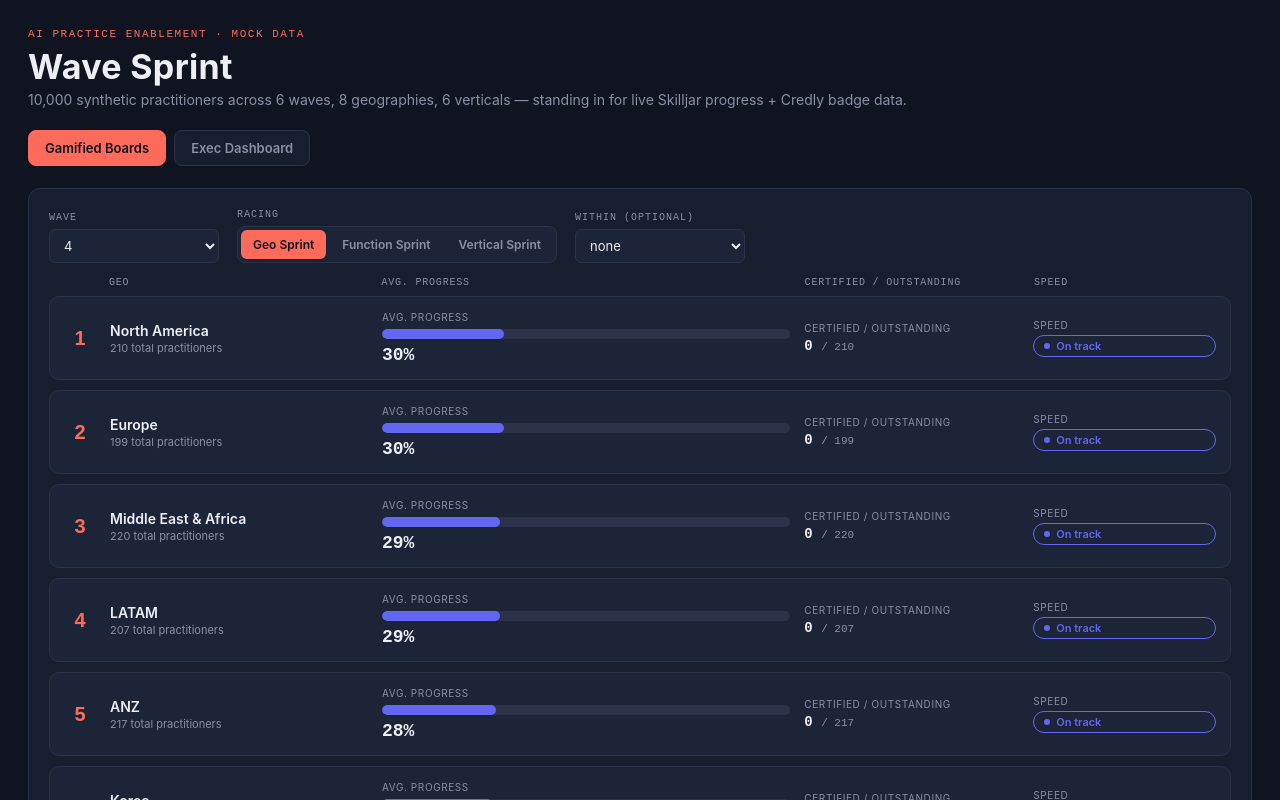
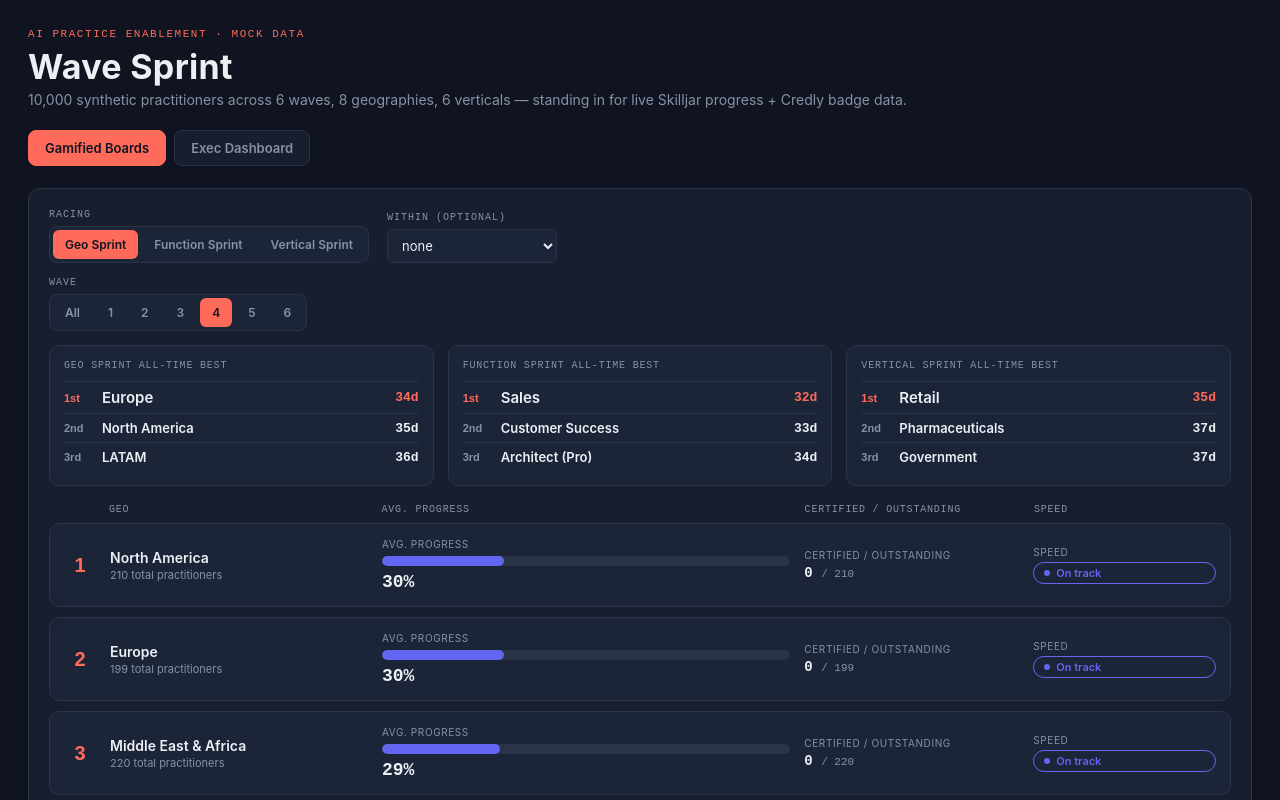
Before and after one commit to boughty/GSI-Dashboard, a React (Vite) app: page / in a window 1280 px wide. Shown: the top 800 px of the page. Built offline with nearby package versions, Linux system fonts and the light colour scheme.

Commit message:
podium additions

```diff
--- a/src/App.jsx
+++ b/src/App.jsx
@@ -301,6 +301,24 @@ const DIMENSIONS = {
 };
 const MIN_FIELD = 12; // small-field rollup threshold: below this, don't present it as a standalone race
 
+const MEDALS = ["1st", "2nd", "3rd"];
+
+function PodiumCard({ title, top3 }) {
+  return (
+    <div className="podium-card">
+      <div className="podium-title">{title}</div>
+      {top3.length === 0 && <div className="podium-empty">No finished waves yet</div>}
+      {top3.map((g, i) => (
+        <div className={`podium-entry podium-rank-${i + 1}`} key={g.label}>
+          <span className="podium-medal">{MEDALS[i]}</span>
+          <span className="podium-name">{g.label}</span>
+          <span className="podium-value">{g.avgFinishDay}d</span>
+        </div>
+      ))}
+    </div>
+  );
+}
+
 function GamifiedBoards({ data }) {
   const activeWave = useMemo(() => {
     const started = WAVES.filter((w) => w.startDay <= TODAY);
@@ -316,19 +334,48 @@ function GamifiedBoards({ data }) {
 
   const otherDims = ["Geo", "Function", "Vertical"].filter((d) => d !== racingDim);
 
+  const waveOnlyScoped = useMemo(() => {
+    return wave === "all" ? data : data.filter((p) => p.wave === Number(wave));
+  }, [data, wave]);
+
   const scoped = useMemo(() => {
-    let rows = wave === "all" ? data : data.filter((p) => p.wave === Number(wave));
+    let rows = waveOnlyScoped;
     if (withinDim !== "none" && withinVal) {
       const accessor = DIMENSIONS[withinDim].accessor;
       rows = rows.filter((p) => accessor(p) === withinVal);
     }
     return rows;
-  }, [data, wave, withinDim, withinVal]);
+  }, [waveOnlyScoped, withinDim, withinVal]);
 
   const board = useMemo(() => {
     const accessor = DIMENSIONS[racingDim].accessor;
     return groupStats(scoped, accessor).filter((g) => g.count >= MIN_FIELD);
   }, [scoped, racingDim]);
+
+  // podiums are wave-independent: each group's best-ever avg-days-to-badge, taken only from
+  // waves that have actually finished, so a still-running wave can never distort the record
+  const podiums = useMemo(() => {
+    const finishedWaves = WAVES.filter((w) => TODAY - w.startDay > EXPECTED_DAYS_TO_COMPLETE);
+    return ["Geo", "Function", "Vertical"].map((dim) => {
+      const accessor = DIMENSIONS[dim].accessor;
+      const bestByLabel = {};
+      finishedWaves.forEach((w) => {
+        const waveData = data.filter((p) => p.wave === w.id);
+        groupStats(waveData, accessor)
+          .filter((g) => g.count >= MIN_FIELD && g.avgFinishDay != null)
+          .forEach((g) => {
+            if (!bestByLabel[g.label] || g.avgFinishDay < bestByLabel[g.label]) {
+              bestByLabel[g.label] = g.avgFinishDay;
+            }
+          });
+      });
+      const top3 = Object.entries(bestByLabel)
+        .map(([label, avgFinishDay]) => ({ label, avgFinishDay }))
+        .sort((a, b) => a.avgFinishDay - b.avgFinishDay)
+        .slice(0, 3);
+      return { dim, top3 };
+    });
+  }, [data]);
 
   // wave status: how to talk about "speed" for whichever wave(s) are in view
   const waveStatus = useMemo(() => {
@@ -357,12 +404,6 @@ function GamifiedBoards({ data }) {
   return (
     <div className="panel">
       <div className="controls-row">
-        <Select
-          label="Wave"
-          value={wave}
-          onChange={setWave}
-          options={["all", ...WAVES.map((w) => String(w.id))]}
-        />
         <div className="select-wrap">
           <span className="select-label">Racing</span>
           <SegmentedControl
@@ -380,6 +421,23 @@ function GamifiedBoards({ data }) {
         {withinDim !== "none" && (
           <Select label={withinDim} value={withinVal} onChange={setWithinVal} options={DIMENSIONS[withinDim].options} />
         )}
+      </div>
+
+      <div className="controls-row">
+        <div className="select-wrap">
+          <span className="select-label">Wave</span>
+          <SegmentedControl
+            value={wave}
+            onChange={setWave}
+            options={[{ value: "all", label: "All" }, ...WAVES.map((w) => ({ value: String(w.id), label: String(w.id) }))]}
+          />
+        </div>
+      </div>
+
+      <div className="podium-row">
+        <PodiumCard title="Geo Sprint all-time best" top3={podiums.find((p) => p.dim === "Geo").top3} />
+        <PodiumCard title="Function Sprint all-time best" top3={podiums.find((p) => p.dim === "Function").top3} />
+        <PodiumCard title="Vertical Sprint all-time best" top3={podiums.find((p) => p.dim === "Vertical").top3} />
       </div>
 
       <div className="row-head">
@@ -424,12 +482,17 @@ function ExecDashboard({ data }) {
   const [scopeDim, setScopeDim] = useState("Function");
   const [scopeVal, setScopeVal] = useState(FUNCTIONS[0].key);
   const [breakdown, setBreakdown] = useState("Geography");
+  const [wave, setWave] = useState("all");
 
   const scopeOptions = { Function: FUNCTIONS.map((f) => f.key), Geography: GEOS, Vertical: VERTICALS };
   const scopeKeyFn = { Function: (p) => p.function, Geography: (p) => p.geo, Vertical: (p) => p.vertical }[scopeDim];
   const breakdownKeyFn = { Function: (p) => p.function, Geography: (p) => p.geo, Vertical: (p) => p.vertical }[breakdown];
 
-  const scoped = useMemo(() => data.filter((p) => scopeKeyFn(p) === scopeVal), [data, scopeKeyFn, scopeVal]);
+  const scoped = useMemo(() => {
+    let rows = data.filter((p) => scopeKeyFn(p) === scopeVal);
+    if (wave !== "all") rows = rows.filter((p) => p.wave === Number(wave));
+    return rows;
+  }, [data, scopeKeyFn, scopeVal, wave]);
 
   const headline = useMemo(() => {
     const avg = scoped.reduce((s, p) => s + p.progressPct, 0) / (scoped.length || 1);
@@ -441,9 +504,15 @@ function ExecDashboard({ data }) {
     const stats = groupStats(scoped, breakdownKeyFn);
     return stats.map((s) => {
       const members = scoped.filter((p) => breakdownKeyFn(p) === s.label);
-      return { ...s, status: statusForMembers(members) };
+      // a single wave means everyone shares the same start day, so the simple
+      // per-wave status function is valid; "all" spans mixed wave stages and
+      // needs the per-person version to avoid the averaging bug we hit earlier
+      const status = wave === "all"
+        ? statusForMembers(members)
+        : statusFor(s.avgPct, WAVES.find((w) => w.id === Number(wave)).startDay);
+      return { ...s, status };
     });
-  }, [scoped, breakdownKeyFn]);
+  }, [scoped, breakdownKeyFn, wave]);
 
   const onDimChange = (dim) => {
     setScopeDim(dim);
@@ -471,11 +540,22 @@ function ExecDashboard({ data }) {
         />
       </div>
 
+      <div className="controls-row">
+        <div className="select-wrap">
+          <span className="select-label">Wave</span>
+          <SegmentedControl
+            value={wave}
+            onChange={setWave}
+            options={[{ value: "all", label: "All" }, ...WAVES.map((w) => ({ value: String(w.id), label: String(w.id) }))]}
+          />
+        </div>
+      </div>
+
       <div className="headline-card">
         <div className="headline-num">{headline.avg}%</div>
         <div className="headline-meta">
           <div className="headline-title">{scopeVal} — overall progress</div>
-          <div className="headline-sub">{headline.finished} of {headline.total} certified across all waves</div>
+          <div className="headline-sub">{headline.finished} of {headline.total} certified{wave === "all" ? " across all waves" : ` in Wave ${wave}`}</div>
         </div>
       </div>
 
@@ -603,6 +683,17 @@ export default function App() {
         .row-stat-num-lg { font-size: 18px; }
         .row-stat-dim { color: var(--muted); font-weight: 500; font-size: 11px; }
         .row-stat-soft { color: var(--muted); font-size: 11px; margin-top: 2px; }
+        .podium-row { display: grid; grid-template-columns: repeat(3, 1fr); gap: 14px; margin-bottom: 18px; }
+        .podium-card { background: var(--surface-alt); border: 1px solid var(--border); border-radius: 10px; padding: 14px; }
+        .podium-title { font-family: 'JetBrains Mono', monospace; font-size: 10px; text-transform: uppercase; letter-spacing: 0.08em; color: var(--muted); margin-bottom: 10px; }
+        .podium-empty { color: var(--muted); font-size: 12px; padding: 8px 0; }
+        .podium-entry { display: flex; align-items: center; gap: 8px; padding: 6px 0; border-top: 1px solid var(--border); }
+        .podium-entry:first-child { border-top: none; }
+        .podium-medal { font-family: 'Barlow Condensed', sans-serif; font-weight: 700; font-size: 11px; color: var(--muted); width: 30px; flex-shrink: 0; }
+        .podium-name { flex: 1; font-size: 13px; font-weight: 600; min-width: 0; overflow: hidden; text-overflow: ellipsis; white-space: nowrap; }
+        .podium-value { font-family: 'JetBrains Mono', monospace; font-weight: 700; font-size: 13px; flex-shrink: 0; }
+        .podium-rank-1 .podium-medal, .podium-rank-1 .podium-value { color: var(--accent); }
+        .podium-rank-1 .podium-name { font-size: 15px; }
         .progress-track { width: 100%; height: 10px; background: var(--border); border-radius: 5px; overflow: hidden; margin: 2px 0; }
         .progress-fill { height: 100%; background: var(--progress); border-radius: 5px; }
         .headline-card {
@@ -629,6 +720,7 @@ export default function App() {
         @media (max-width: 720px) {
           .exec-table-head, .exec-row { grid-template-columns: 1.4fr 0.6fr 1fr 0.8fr 0.9fr; font-size: 11px; }
           .title { font-size: 26px; }
+          .podium-row { grid-template-columns: 1fr; }
         }
       `}</style>
 
```
